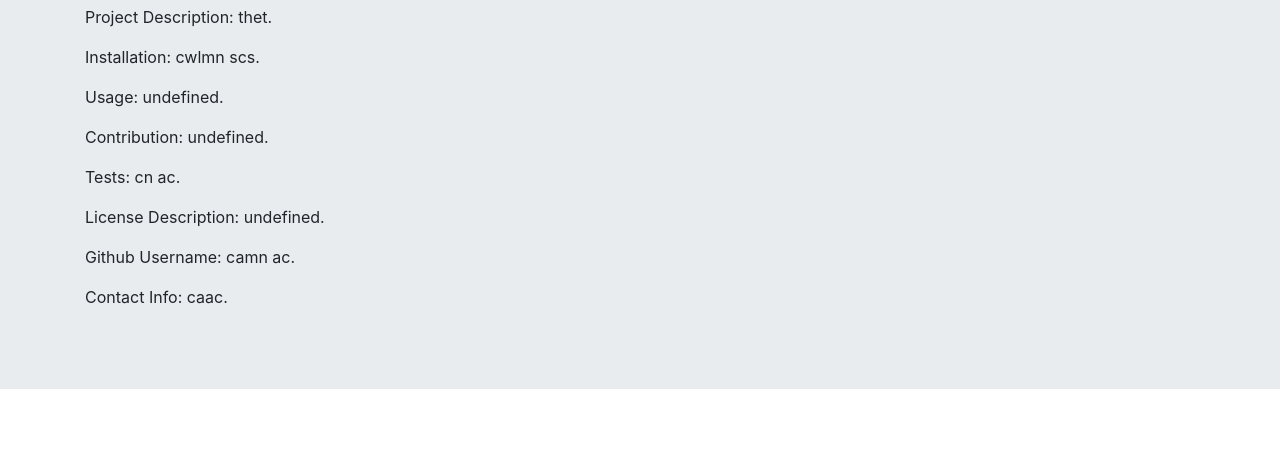
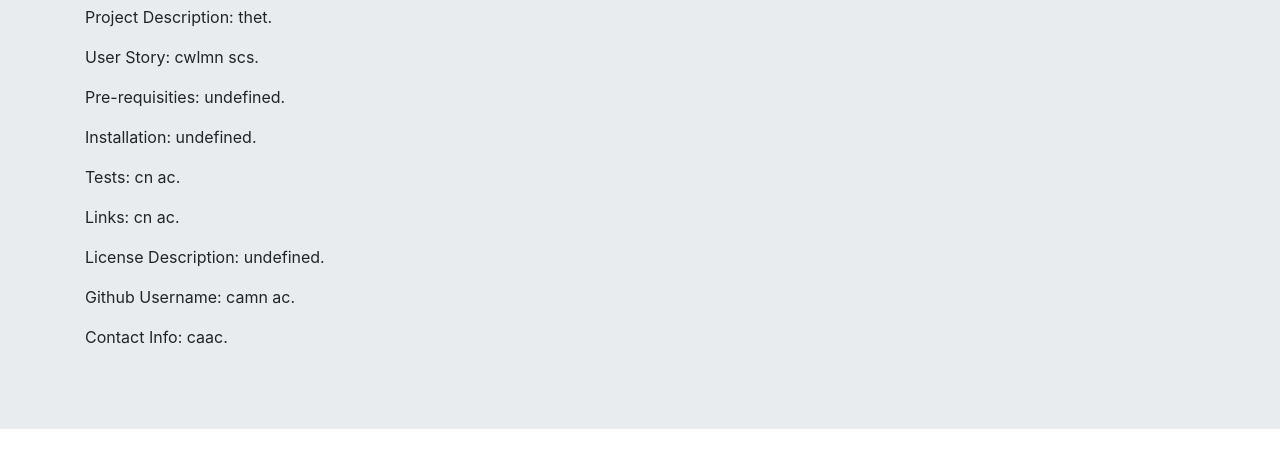
Before and after one commit to norbu-s/ReadMe-generator, a website: page index.html in a window 1280 px wide. Shown: the part 134-602 px from the top of the page. Drawn offline with nearby package versions, Linux system fonts and the light colour scheme.

Commit message:
Upadted Index and html

```diff
--- a/index.html
+++ b/index.html
@@ -11,10 +11,11 @@
           <div class="container">
             <h1 class="display-4">Title: thet</h1>
               <p class="title"> Project Description: thet.</p>
-  <p class="description"> Installation: cwlmn scs.</p>
-  <p class="description"> Usage: undefined.</p>
-  <p class="description"> Contribution: undefined.</p>
+              <p class="description"> User Story: cwlmn scs.</p>
+              <p class="description"> Pre-requisities: undefined.</p>
+              <p class="description"> Installation: undefined.</p>
               <p class="description"> Tests: cn ac.</p>
+              <p class="description"> Links: cn ac.</p>
               <p class="description"> License Description: undefined.</p>
               <p class="description"> Github Username: camn ac.</p>
               <p class="description"> Contact Info: caac.</p>
```
Also changed, not shown: index.js (+11 -6 lines). Lines whose indentation alone changed are shown as unchanged.
